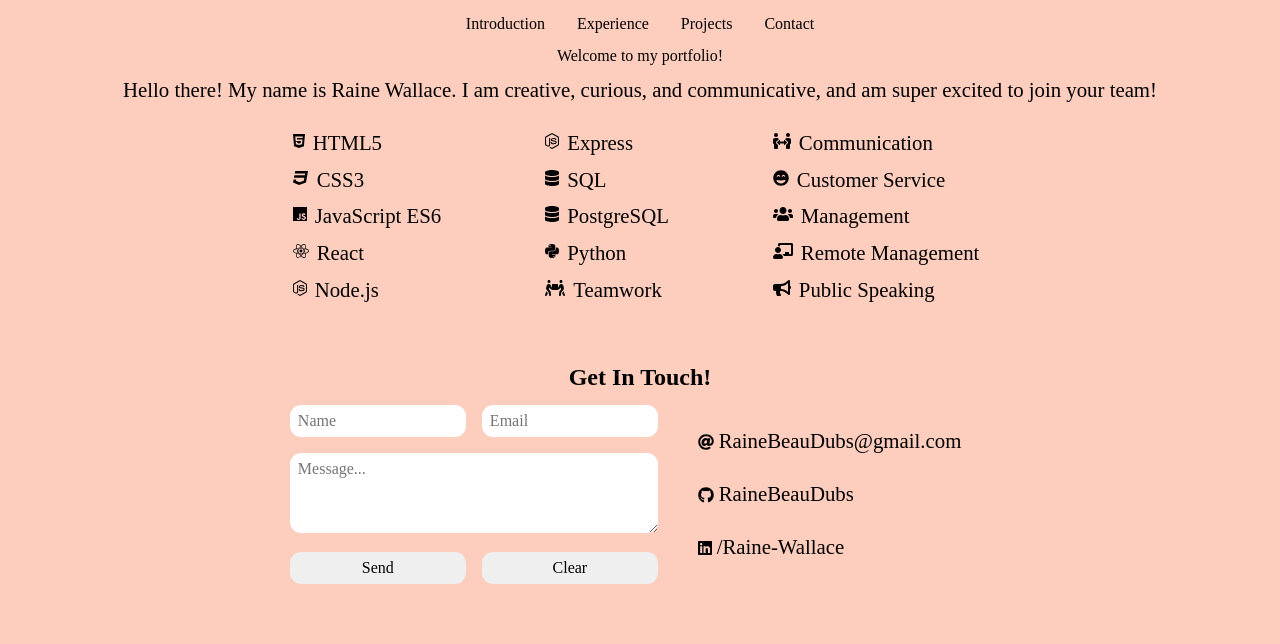
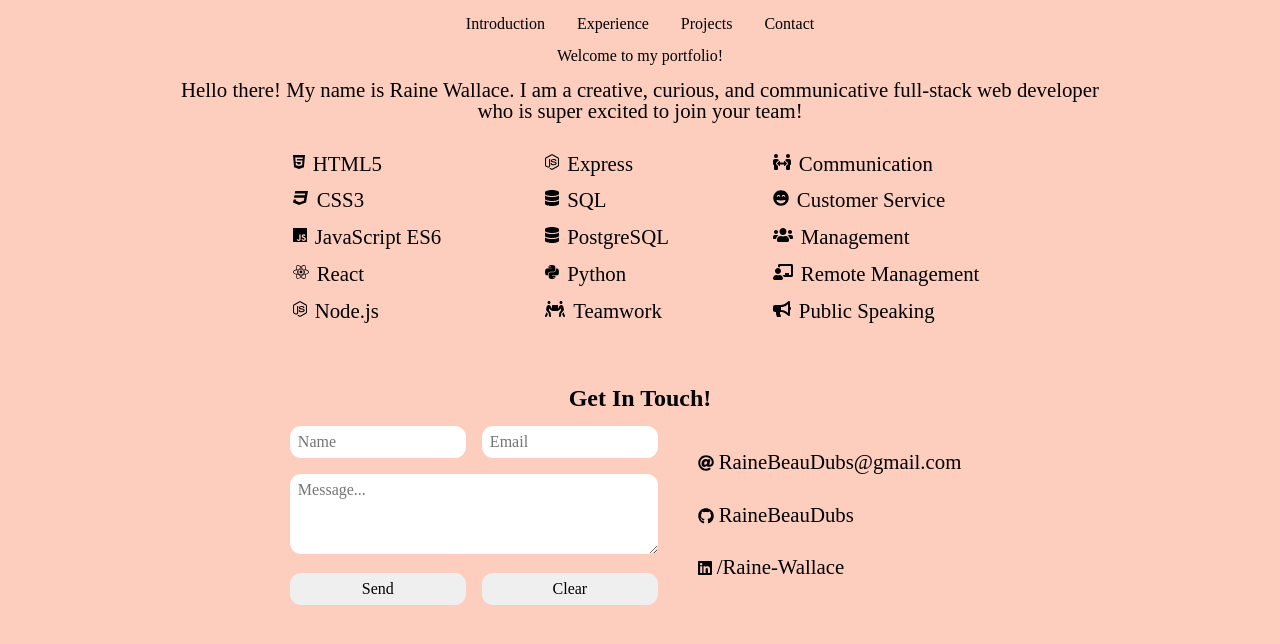
Before and after one commit to RaineBeauDubs/MyPortfolio, a React (Create React App) app in the folder portfolio/: page / in a window 1280 px wide. Shown: the top 644 px of the page. Built offline with nearby package versions, Linux system fonts and the light colour scheme.

Commit message:
minor updates to intro

```diff
--- a/portfolio/src/components/Introduction.js
+++ b/portfolio/src/components/Introduction.js
@@ -22,7 +22,7 @@ import {
 const Introduction = () => {
   return (
     <div>
-      <p className="introP">Hello there! My name is Raine Wallace. I am creative, curious, and communicative, and am super excited to join your team!</p>
+      <p className="introP">Hello there! My name is Raine Wallace. I am a creative, curious, and communicative full-stack web developer <br /> who is super excited to join your team!</p>
       <div className="flex">
         <div className="skillSecSec">
           <div className="skillSec">
```
